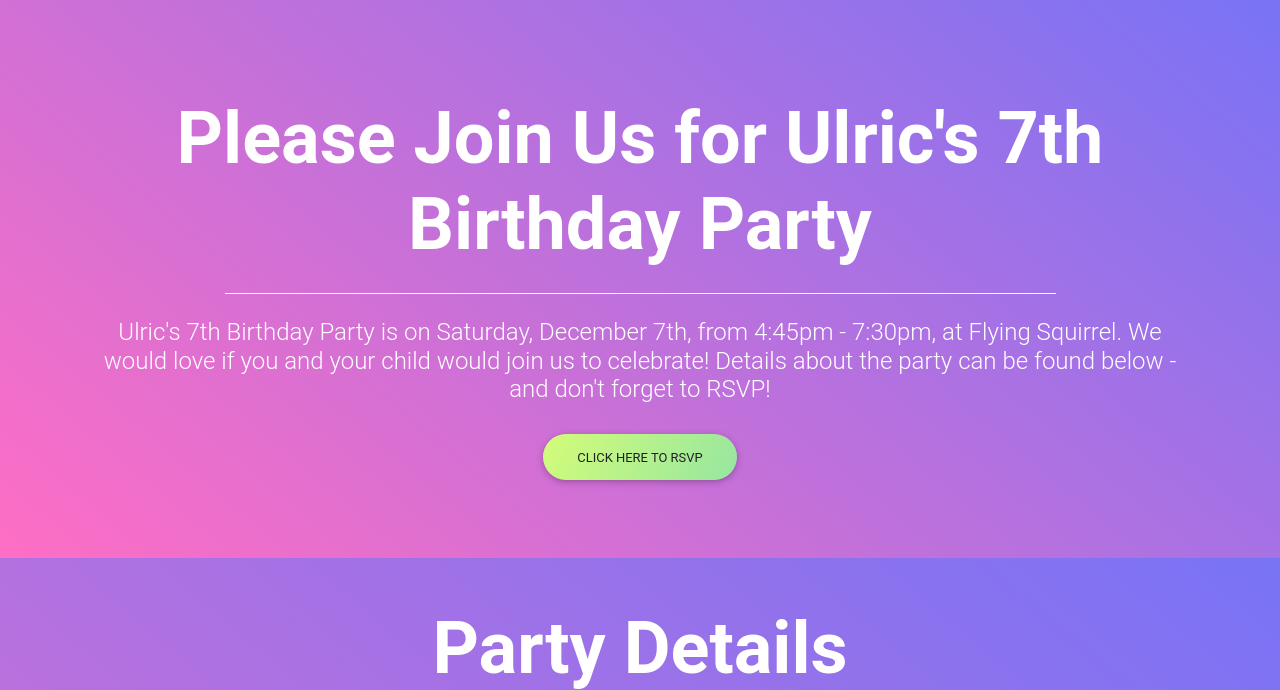
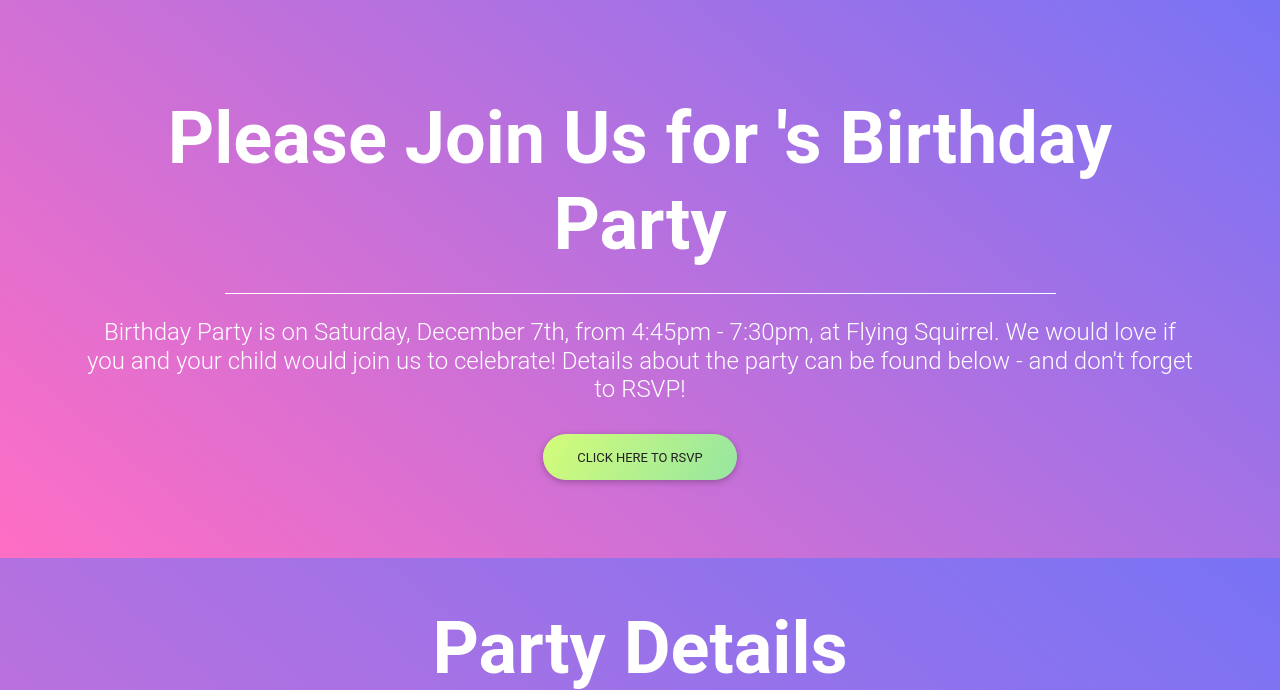
Before and after one commit to shadiaali/bday_rsvp, a PHP site: page / in a window 1280 px wide. Shown: the top 690 px of the page. Run offline with PHP 8.4, Linux system fonts and the light colour scheme; some libraries are stand-ins or nearby versions.

Commit message:
Update index.php

```diff
--- a/index.php
+++ b/index.php
@@ -54,10 +54,10 @@
             <!--Grid column-->
             <div class="col-md-12 mb-4 white-text text-center wow fadeIn">
 
-              <h3 class="display-3 font-weight-bold white-text mb-0 pt-md-5 pt-5">Please Join Us for Ulric's 7th Birthday Party
+              <h3 class="display-3 font-weight-bold white-text mb-0 pt-md-5 pt-5">Please Join Us for <Name>'s Birthday Party
               </h3>
               <hr class="hr-light my-4 w-75">
-              <h4 class="subtext-header mt-2 mb-4">Ulric's 7th Birthday Party is on Saturday, December 7th, from 4:45pm - 7:30pm, at Flying Squirrel. We would love if you and your child would join us to celebrate! Details about the party can be found below - and don't forget to RSVP!</h4>
+              <h4 class="subtext-header mt-2 mb-4"><Name> Birthday Party is on Saturday, December 7th, from 4:45pm - 7:30pm, at Flying Squirrel. We would love if you and your child would join us to celebrate! Details about the party can be found below - and don't forget to RSVP!</h4>
               <a href="rsvp.php" style="border-radius:50px;" class="text-dark btn dusty-grass-gradient">
                 Click Here to RSVP
               </a>
@@ -101,7 +101,7 @@
             <h4 class="font-weight-bold">Location:</h4><p> Flying Squirrel Indoor Trampoline Park<br>4380 Wellington Rd S.</p>
             <hr>
             <h4 class="font-weight-bold">Contact Info:</h4>
-            <p>Shadia (Ulric's Mom)<br>548-888-1105<br>shadia@shadiaali.ca</p>
+            <p><Name><br>555-555-5555<br><Name>@gmail.com</p>
 
 
           </div>
```
